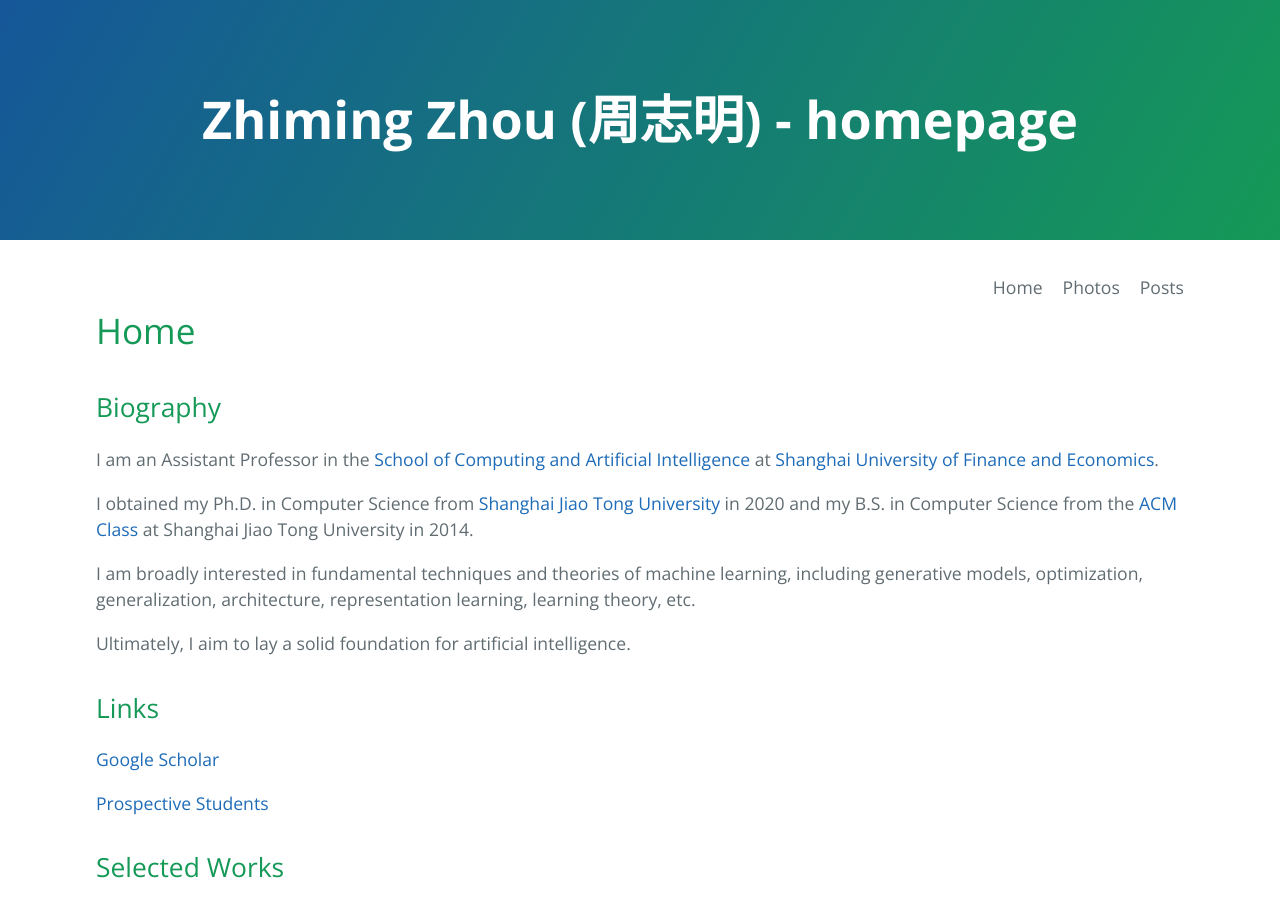
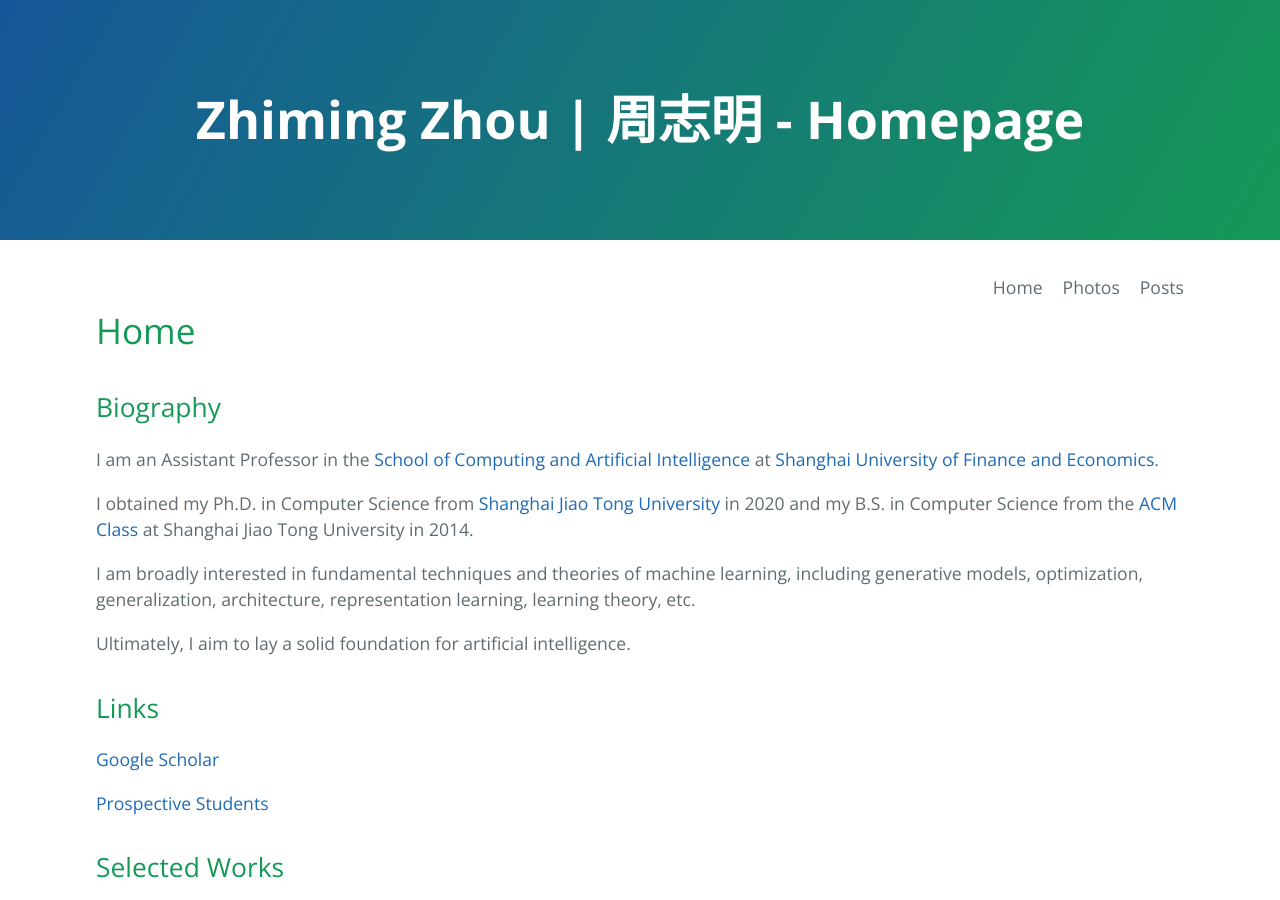
Before and after one commit to ZhimingZhou/zhimingzhou.github.io, a Jekyll site: the page built from index.md, in a window 1280 px wide and 900 px high. Built offline with Jekyll 4.4.1, drawn with Linux system fonts in a browser that asks for light colours.

```diff
--- a/_config.yml
+++ b/_config.yml
@@ -1,4 +1,4 @@
-title: Zhiming Zhou (周志明)  -  homepage
+title: Zhiming Zhou | 周志明 - Homepage
 google_analytics: UA-176330428-1
 header_pages:
   - index.md
```
